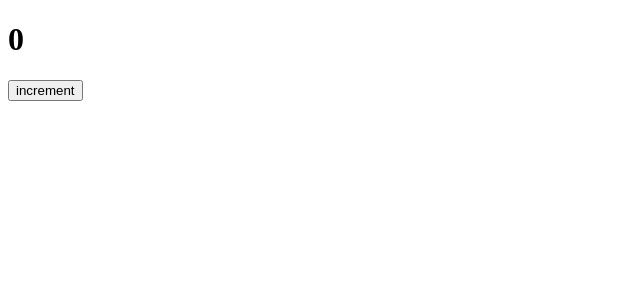
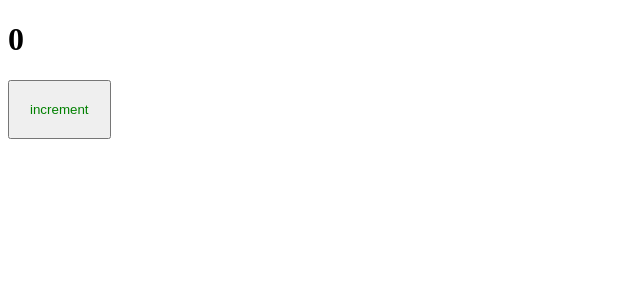
Before and after one commit to MonikiDi/-learning-webpack-react, a React app: page / in a window 1280 px wide. Shown: the top 300 px of the page, without its empty margins (0-640 px from the left). Built offline with nearby package versions, Linux system fonts and the light colour scheme.

Commit message:
connected the packages and set up a rule for styles with the scss extension

```diff
--- a/package.json
+++ b/package.json
@@ -16,7 +16,11 @@
     "@types/react-dom": "^17.0.11",
     "@types/webpack": "^5.28.0",
     "@types/webpack-dev-server": "^4.7.2",
+    "css-loader": "^6.6.0",
     "html-webpack-plugin": "^5.5.0",
+    "sass": "^1.49.9",
+    "sass-loader": "^12.6.0",
+    "style-loader": "^3.3.1",
     "ts-loader": "^9.2.6",
     "ts-node": "^10.5.0",
     "typescript": "^4.5.5",
--- /dev/null
+++ b/src/components/Counter.scss
@@ -0,0 +1,4 @@
+button {
+    padding: 20px;
+    color: green;
+}
--- a/src/components/Counter.tsx
+++ b/src/components/Counter.tsx
@@ -1,4 +1,5 @@
 import { useState } from "react";
+import './Counter.scss';
 
 export const Counter = () => {
   const [count, setCount] = useState(0);
```
Also changed, not shown: 2 other files (tests, documents, lock files or other folders).
